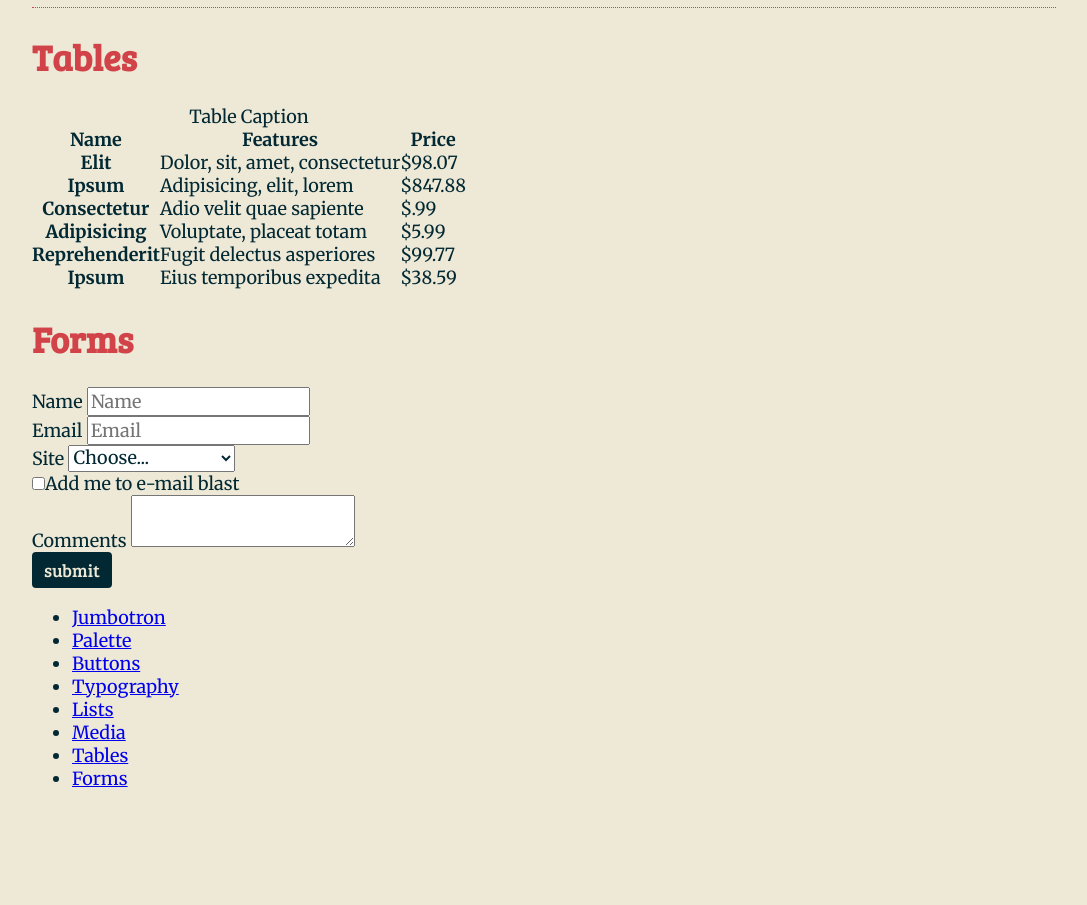
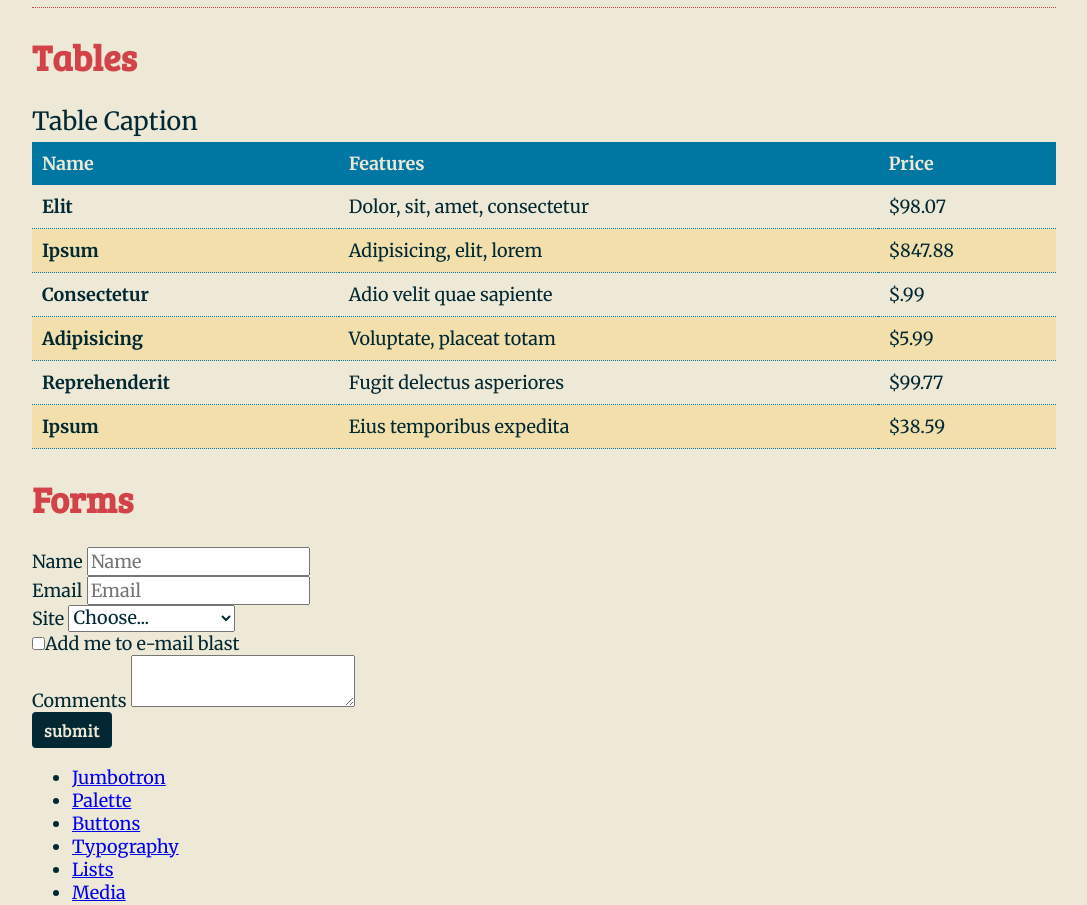
Before and after one commit to tranki1/sassEssentials, a website: page builds/sassEssentials/index.html in a window 1280 px wide. Shown: the part 4117-5022 px from the top of the page, without its empty margins (96-1183 px from the left). Before the commit the page ends 4925 px from the top, so only its background shows below. Drawn offline with nearby package versions, Linux system fonts and the light colour scheme; files that its build step writes are made by us from their sources.

Commit message:
modifying color for table

```diff
--- a/builds/sassEssentials/index.html
+++ b/builds/sassEssentials/index.html
@@ -254,7 +254,7 @@
   <section id="tables">
     <div class="container">
       <h1>Tables</h1>
-      <table>
+      <table class="table">
         <caption>Table Caption</caption>
         <thead>
           <tr>
--- /dev/null
+++ b/process/sass/modules/_tables.scss
@@ -0,0 +1,43 @@
+$color-even-cells: transparentize($yellow, 0.8);
+
+.table {
+  font-size: 1.5 rem;
+  text-align: left;
+  width: 100%;
+
+  caption {
+    font-size: 2.5rem;
+    text-align: left;
+    padding-bottom: 5px;
+  }
+  > thead,
+  > tbody,
+  > tfoot {
+    > tr {
+      &:hover {
+        background-color: darken(adjust-hue($color-background, -20deg), 10%);
+      }
+      &:nth-child(even) {
+        background-color: $color-even-cells;
+        &:hover {
+          background-color: opacify($color: $color-even-cells, $amount: 0.3);
+        }
+      }
+      > th,
+      > td {
+        padding: 10px;
+        border-bottom: 1px dotted $blue;
+      }
+    }
+  }
+  > thead > tr {
+    background-color: $blue;
+    color: $color-background;
+    &:hover {
+      background-color: complement($blue);
+    }
+    > th {
+      border-bottom: 0;
+    }
+  }
+}
--- a/process/sass/style.scss
+++ b/process/sass/style.scss
@@ -6,3 +6,4 @@
 
 @import "modules/backgrounds";
 @import "modules/media";
+@import "modules/tables";
```
